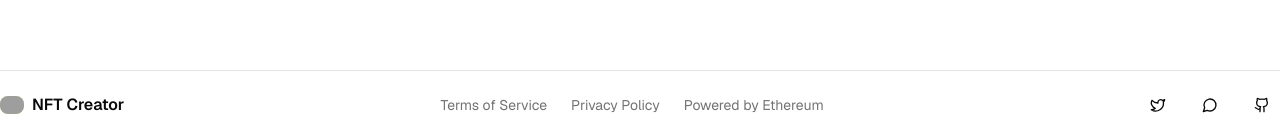
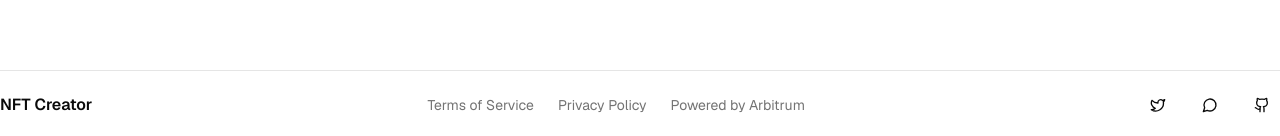
Before and after one commit to npetridis/nft-deployer-app, a Next.js app in the folder ui/: page / in a window 1280 px wide. Shown: the part 7717-7853 px from the top of the page. Built offline with nearby package versions, Linux system fonts and the light colour scheme; grey boxes are pictures that could not be loaded; what wagmi would draw is missing.

Commit message:
feat: Extract footer to a component

```diff
--- a/ui/src/app/layout.tsx
+++ b/ui/src/app/layout.tsx
@@ -1,14 +1,11 @@
+import Footer from "@/components/Footer";
+import Header from "@/components/Header";
+import { Toaster } from "@/components/ui/sonner";
+import "@rainbow-me/rainbowkit/styles.css";
 import type { Metadata } from "next";
 import { Geist, Geist_Mono } from "next/font/google";
-import "@rainbow-me/rainbowkit/styles.css";
 import "./globals.css";
 import { Providers } from "./providers";
-import Header from "@/components/Header";
-import Link from "next/link";
-import { Button } from "@/components/ui/button";
-import { Github, MessageCircle, Twitter } from "lucide-react";
-import Image from "next/image";
-import { Toaster } from "@/components/ui/sonner";
 
 const geistSans = Geist({
   variable: "--font-geist-sans",
@@ -40,63 +37,7 @@ export default function RootLayout({
             <Header />
             <main className="flex-1">{children}</main>
             <Toaster />
-            <footer className="border-t py-4 md:py- row-start-2">
-              <div className="container">
-                <div className="flex flex-col md:flex-row justify-between items-center gap-6">
-                  <div className="flex items-center gap-2">
-                    <Image
-                      src="/placeholder.svg?height=24&width=24"
-                      alt="NFT"
-                      width={24}
-                      height={24}
-                      className="rounded-md bg-amber-200"
-                    />
-                    <span className="font-semibold">NFT Creator</span>
-                  </div>
-                  <div className="flex flex-wrap justify-center gap-6 text-sm text-muted-foreground">
-                    <Link href="/terms" className="hover:underline">
-                      Terms of Service
-                    </Link>
-                    <Link href="/privacy" className="hover:underline">
-                      Privacy Policy
-                    </Link>
-                    <span>Powered by Ethereum</span>
-                  </div>
-                  <div className="flex gap-4">
-                    <Link
-                      href="https://twitter.com"
-                      target="_blank"
-                      rel="noopener noreferrer"
-                    >
-                      <Button variant="ghost" size="icon">
-                        <Twitter className="h-5 w-5" />
-                        <span className="sr-only">Twitter</span>
-                      </Button>
-                    </Link>
-                    <Link
-                      href="https://discord.com"
-                      target="_blank"
-                      rel="noopener noreferrer"
-                    >
-                      <Button variant="ghost" size="icon">
-                        <MessageCircle className="h-5 w-5" />
-                        <span className="sr-only">Discord</span>
-                      </Button>
-                    </Link>
-                    <Link
-                      href="https://github.com"
-                      target="_blank"
-                      rel="noopener noreferrer"
-                    >
-                      <Button variant="ghost" size="icon">
-                        <Github className="h-5 w-5" />
-                        <span className="sr-only">GitHub</span>
-                      </Button>
-                    </Link>
-                  </div>
-                </div>
-              </div>
-            </footer>
+            <Footer />
           </div>
         </Providers>
       </body>
--- /dev/null
+++ b/ui/src/components/Footer.tsx
@@ -0,0 +1,66 @@
+import Link from "next/link";
+import { Button } from "@/components/ui/button";
+import { Github, MessageCircle, Twitter } from "lucide-react";
+
+export default function Footer() {
+  return (
+    <footer className="border-t py-4 md:py- row-start-2">
+      <div className="container mx-auto">
+        <div className="flex flex-col md:flex-row justify-between items-center gap-6">
+          {/* <div className="flex items-center gap-2">
+            <Image
+              src="/placeholder.svg?height=24&width=24"
+              alt="NFT"
+              width={24}
+              height={24}
+              className="rounded-md bg-amber-200"
+            />
+            <span className="font-semibold">NFT Creator</span>
+          </div> */}
+          <div className="font-semibold">NFT Creator</div>
+          <div className="flex flex-wrap justify-center gap-6 text-sm text-muted-foreground">
+            <Link href="/#" className="hover:underline">
+              Terms of Service
+            </Link>
+            <Link href="/#" className="hover:underline">
+              Privacy Policy
+            </Link>
+            <span>Powered by Arbitrum</span>
+          </div>
+          <div className="flex gap-4">
+            <Link
+              href="https://twitter.com"
+              target="_blank"
+              rel="noopener noreferrer"
+            >
+              <Button variant="ghost" size="icon">
+                <Twitter className="h-5 w-5" />
+                <span className="sr-only">Twitter</span>
+              </Button>
+            </Link>
+            <Link
+              href="https://discord.com"
+              target="_blank"
+              rel="noopener noreferrer"
+            >
+              <Button variant="ghost" size="icon">
+                <MessageCircle className="h-5 w-5" />
+                <span className="sr-only">Discord</span>
+              </Button>
+            </Link>
+            <Link
+              href="https://github.com/npetridis/nft-deployer-app"
+              target="_blank"
+              rel="noopener noreferrer"
+            >
+              <Button variant="ghost" size="icon">
+                <Github className="h-5 w-5" />
+                <span className="sr-only">GitHub</span>
+              </Button>
+            </Link>
+          </div>
+        </div>
+      </div>
+    </footer>
+  );
+}
```
